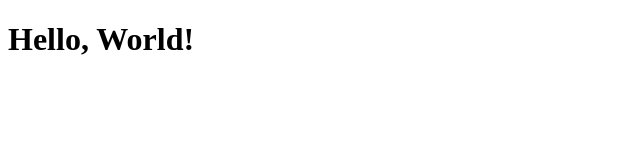
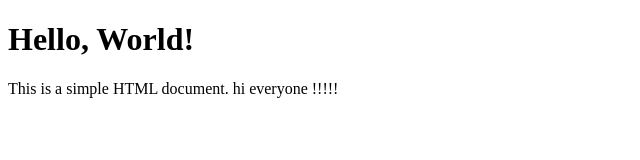
Before and after one commit to ArjunKrish7356/gitBasics, a plain HTML site: page index.html in a window 1280 px wide. Shown: the whole page, without its empty margins (0-640 px from the left). Drawn offline with Linux system fonts and the light colour scheme.

Commit message:
First commit

```diff
--- a/index.html
+++ b/index.html
@@ -7,5 +7,6 @@
 </head>
 <body>
     <h1>Hello, World!</h1>
+    <p>This is a simple HTML document. hi everyone !!!!!</p>
 </body>
 </html>
```
